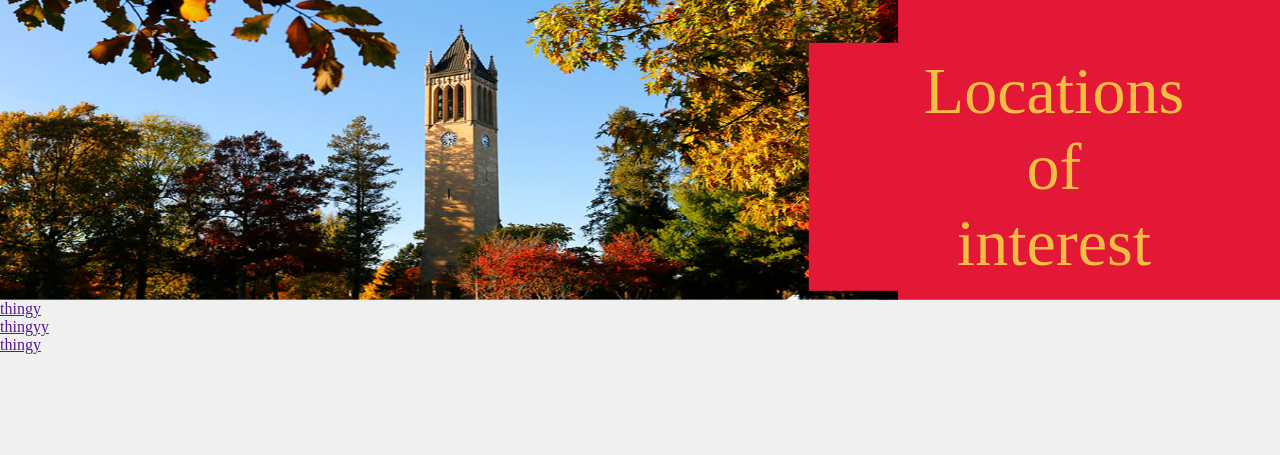
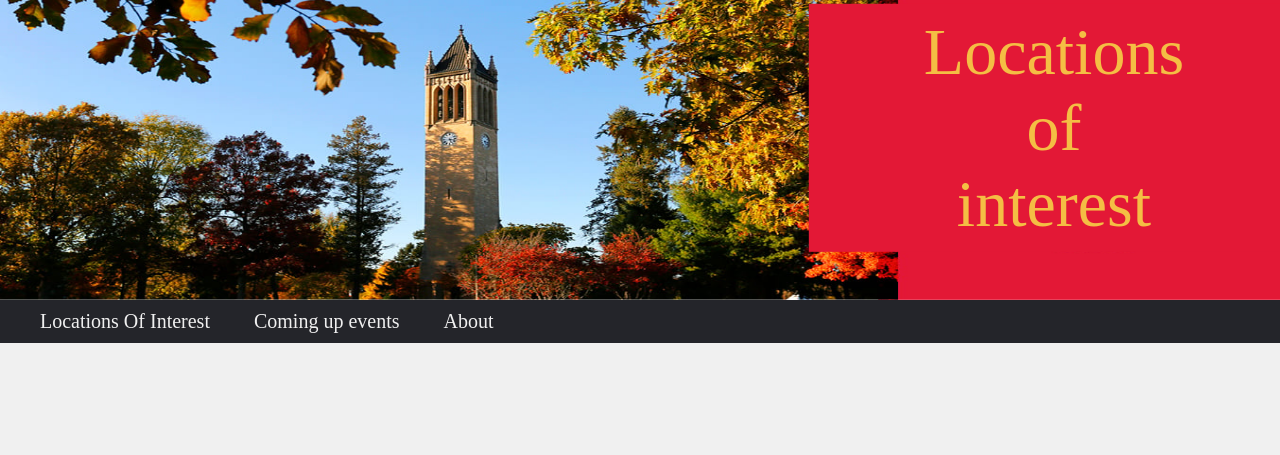
Before and after one commit to Arslankhan-html/Midterm_Project, a plain HTML site: page Locations.html in a window 1280 px wide. Shown: the top 455 px of the page. Drawn offline with Linux system fonts and the light colour scheme.

Commit message:
nav bar attempt

```diff
--- a/Locations.css
+++ b/Locations.css
@@ -54,10 +54,10 @@ body{
     width: 100%;
     height: 300px;
 }
-
+/* Need tp fix */
 .OverlayText{
     position: absolute;
-    top: 40%;
+    top: 30%;
     left: 90%;
     transform: translate(-70%, -40%);
     background-color: #E31836;
@@ -67,3 +67,36 @@ body{
     text-align: center;
 
 }
+
+.NavBanner{
+    width: 100%;
+    background-color: #24252A;
+    display: flex;
+    justify-content: space-between;
+    align-items: center;
+    padding: 10px 20px;
+
+}
+.Tabs{
+    list-style: none;
+    align-items: center;
+
+}
+
+.Tabs li a{
+    transition: all 0.3s ease 0s;
+    color: #f0f0f0;
+    text-decoration: none;
+
+
+}
+.Tabs li{
+    display: inline-block;
+    color: #f0f0f0;
+    font-size: 20px;
+    padding: 0px 20px;
+
+}
+.Tabs li a:hover{
+    color: #16a0df;
+}
--- a/Locations.html
+++ b/Locations.html
@@ -12,11 +12,11 @@
     <div class = "HeaderContainer">
         <img src="Location_images/Banner.jpg" alt="">
         <div class = "OverlayText">Locations of interest</div>
-        <div class = "Links">
-            <ul>
-                <li><a href="">thingy</a></li>
-                <li><a href="">thingyy</a></li>
-                <li><a href="">thingy</a></li>
+        <div class = "NavBanner">
+            <ul class = "Tabs">
+                <li><a href="Locations.html">Locations Of Interest</a></li>
+                <li><a href="events.html">Coming up events</a></li>
+                <li><a href="about.html">About</a></li>
             </ul>
         </div>
 
```
